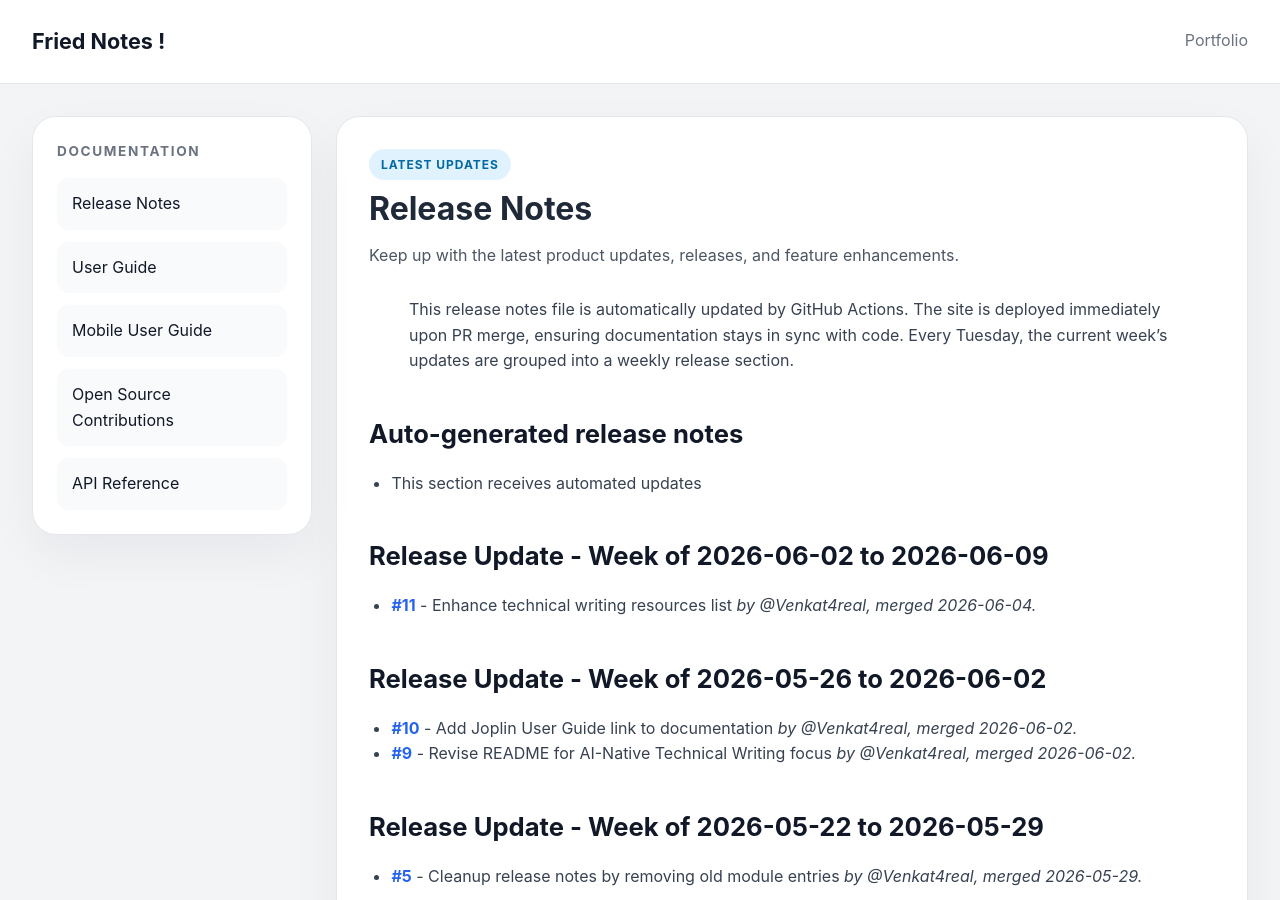
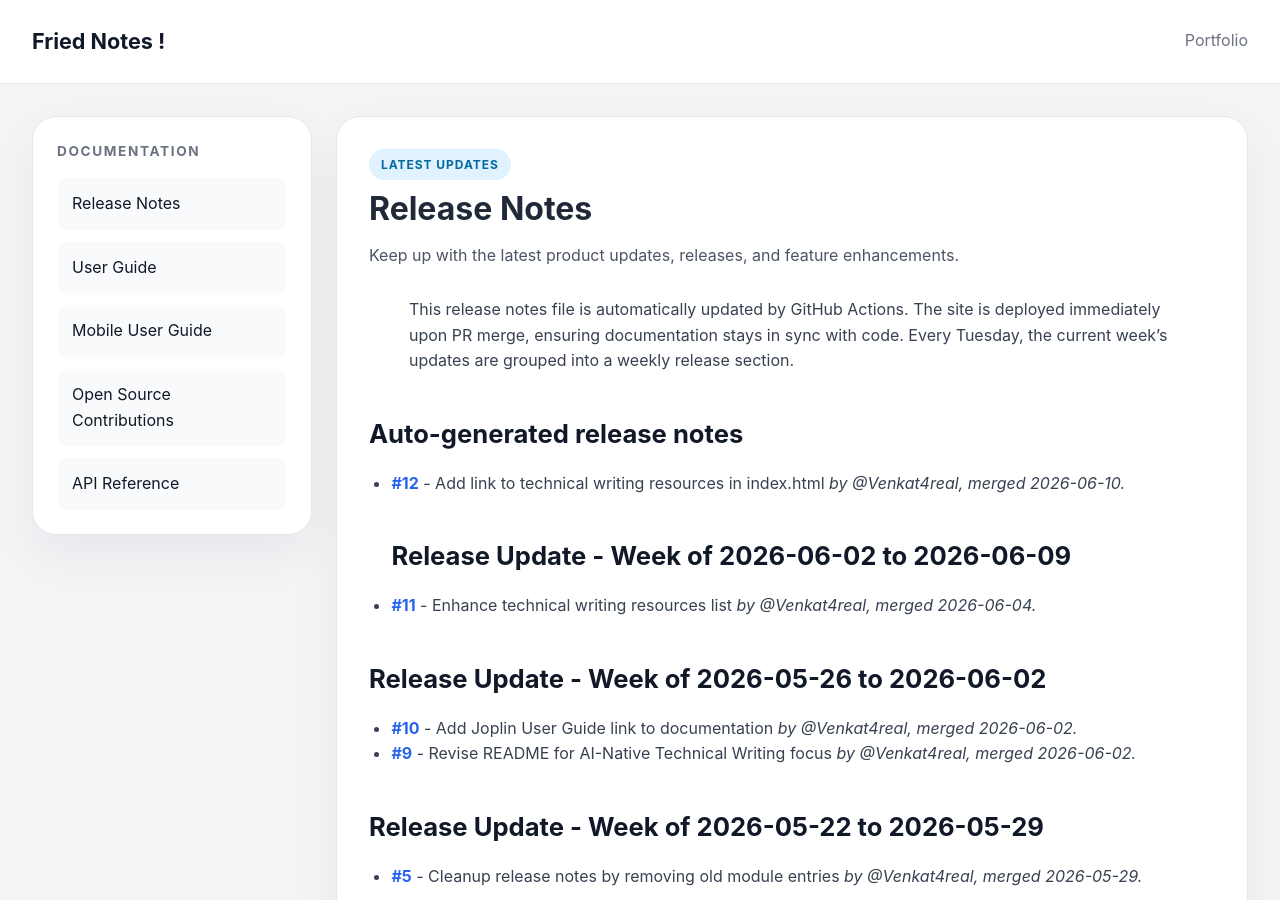
Before and after one commit to Venkat4real/FriedNotes, a Jekyll site: the page built from docs/release_notes.md, in a window 1280 px wide and 900 px high. Built offline with Jekyll 4.4.1, drawn with Linux system fonts in a browser that asks for light colours.

Commit message:
docs: auto-update release notes for pull_request cycle

```diff
--- a/docs/release_notes.md
+++ b/docs/release_notes.md
@@ -9,8 +9,7 @@ description: Keep up with the latest product updates, releases, and feature enha
 > Every Tuesday, the current week's updates are grouped into a weekly release section.
 
 ## Auto-generated release notes
-- This section receives automated updates
-
+- **[#12](https://github.com/Venkat4real/FriedNotes/pull/12)** - Add link to technical writing resources in index.html *by @Venkat4real, merged 2026-06-10.*
 ## Release Update - Week of 2026-06-02 to 2026-06-09
 
 - **[#11](https://github.com/Venkat4real/FriedNotes/pull/11)** - Enhance technical writing resources list *by @Venkat4real, merged 2026-06-04.*
```
